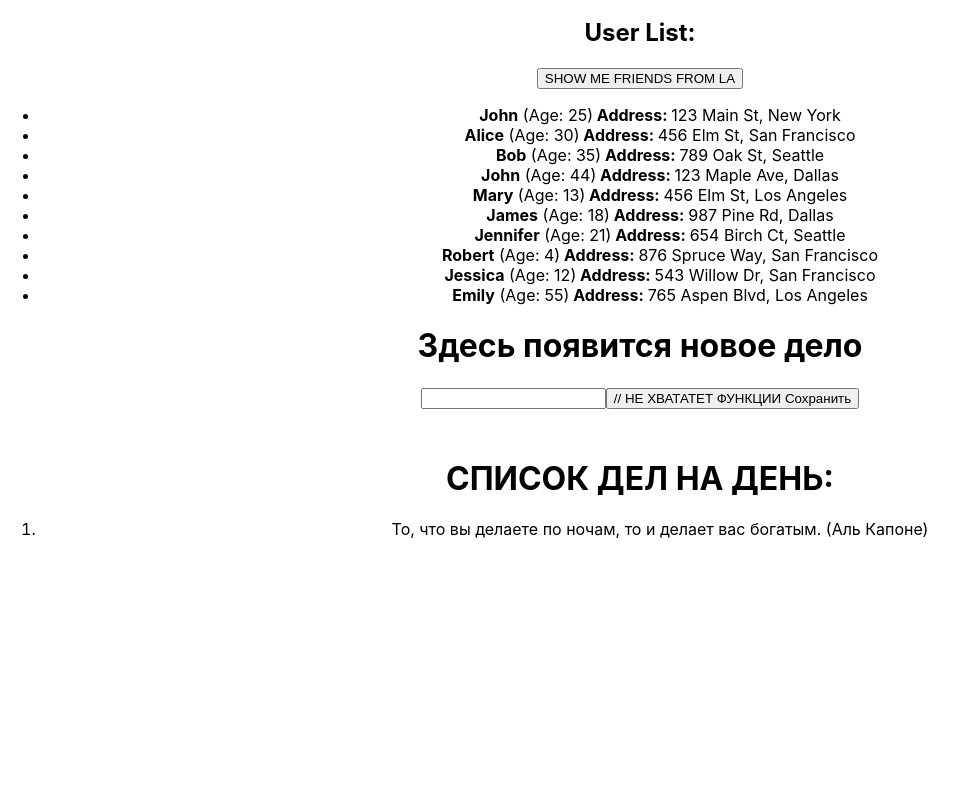
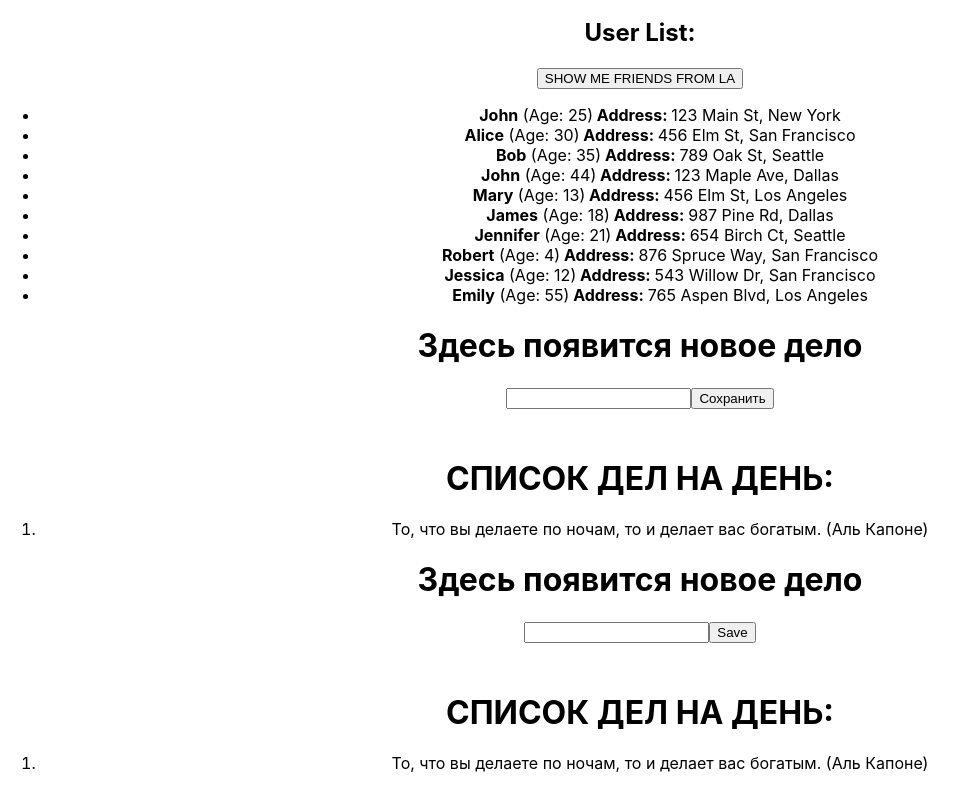
Before and after one commit to mozgova2407/homework, a React (Create React App) app: page / in a window 1280 px wide. Shown: the part 271-1060 px from the top of the page, without its empty margins (0-968 px from the left). Before the commit the page ends 826 px from the top, so only its background shows below. Built offline with nearby package versions, Linux system fonts and the light colour scheme.

Commit message:
HW4 is done

```diff
--- a/src/App.tsx
+++ b/src/App.tsx
@@ -10,7 +10,7 @@
       <HW1 />
       <HW2 />
       <HW3 />
-      {/*<HW4 />*/}
+      <HW4 />
     </div>
   );
 }
--- a/src/HW/3/HW3.tsx
+++ b/src/HW/3/HW3.tsx
@@ -37,14 +37,14 @@
   return (
     <div id={'hw03'}>
       {currentText ? (
-        <h1 id={'hw03-text'}>ЗДЕСЬ ХОТЕЛОСЬ БЫ УВИДЕТЬ ВВОДИМЫЙ ТЕКСТ</h1>
+        <h1 id={'hw03-text'}>{currentText}</h1>
       ) : (
         <h1 id={'hw03-default-text'}>Здесь появится новое дело</h1> // ничего не меняем, здесь все норм
       )}
 
       <input id={'hw03-input'} type="text" value={currentText} onChange={handleChange} />
 
-      <button id={'hw03-button'} onClick={handleSave}> // НЕ ХВАТАТЕТ ФУНКЦИИ
+      <button id={'hw03-button'} onClick={handleSave}>
         Сохранить
       </button>
 
--- a/src/HW/4/Button.tsx
+++ b/src/HW/4/Button.tsx
@@ -1,11 +1,11 @@
 type ButtonPropsType = {
-  callBack: any // НУЖНО ПРОТИПИЗИРОВАТЬ
-  name: any // НУЖНО ПРОТИПИЗИРОВАТЬ
+  callBack:()=> void // НУЖНО ПРОТИПИЗИРОВАТЬ
+  name: string // НУЖНО ПРОТИПИЗИРОВАТЬ
 };
 
 export const Button = (props: ButtonPropsType) => {
   const callBackHandler = () => {
-    // НУЖНО ДОПИСАТЬ
+    props.callBack()// НУЖНО ДОПИСАТЬ
   };
 
   return (
--- a/src/HW/4/HW4.tsx
+++ b/src/HW/4/HW4.tsx
@@ -26,27 +26,27 @@
 
   return (
     <div id={'hw04'}>
-      {/*{currentText ? (*/}
-      {/*  <h1 id={'hw04-text'}>{currentText}</h1>*/}
-      {/*) : (*/}
-      {/*  <h1 id={'hw04-default-text'}>Здесь появится новое дело</h1>*/}
-      {/*)}*/}
+      {currentText ? (
+        <h1 id={'hw04-text'}>{currentText}</h1>
+      ) : (
+        <h1 id={'hw04-default-text'}>Здесь появится новое дело</h1>
+      )}
 
-      {/*<Input НЕ ХВАТАЕТ АРГУМЕНТОВ />*/}
+      <Input setCurrentText={setCurrentText} currentText={currentText} />
 
-      {/*<Button НЕ ХВАТАЕТ АРГУМЕНТОВ />*/}
+      <Button callBack={handleSave} name={"Save"}   />
 
-      {/*<h1 style={{ marginTop: '50px' }}>СПИСОК ДЕЛ НА ДЕНЬ:</h1>*/}
+      <h1 style={{ marginTop: '50px' }}>СПИСОК ДЕЛ НА ДЕНЬ:</h1>
 
-      {/*<ol id={'hw04-tasks'}>*/}
-      {/*  {texts.map((el, index) => {*/}
-      {/*    return (*/}
-      {/*      <li key={index} id={`hw04-task-${index}`} className={ЕСЛИ ЧЕТН ? S.chetNechet : ''}>*/}
-      {/*        {el}*/}
-      {/*      </li>*/}
-      {/*    );*/}
-      {/*  })}*/}
-      {/*</ol>*/}
+      <ol id={'hw04-tasks'}>
+        {texts.map((el, index) => {
+          return (
+            <li key={index} id={`hw04-task-${index}`} className={(index +1)%2 === 0 ? s.chetNechet : ''}>
+              {el}
+            </li>
+          );
+        })}
+      </ol>
     </div>
   );
 };
--- a/src/HW/4/Input.tsx
+++ b/src/HW/4/Input.tsx
@@ -1,14 +1,16 @@
+import {ChangeEvent} from "react";
+
 type InputPropsType = {
-	currentText: any // НУЖНО ПРОТИПИЗИРОВАТЬ
-	setCurrentText: any // НУЖНО ПРОТИПИЗИРОВАТЬ
+	currentText: string // НУЖНО ПРОТИПИЗИРОВАТЬ
+	setCurrentText: (text:string) => void// НУЖНО ПРОТИПИЗИРОВАТЬ
 };
 
 export const Input = (props: InputPropsType) => {
-	const onChangeHandler = (event: 'НУЖНО ПРОТИПИЗИРОВАТЬ') => {
-		// НУЖНО ДОПИСАТЬ
+	const onChangeHandler = (event: ChangeEvent<HTMLInputElement>) => {
+		props.setCurrentText(event.currentTarget.value)// НУЖНО ДОПИСАТЬ
 	};
 
-	// return (
-	//   <input id={'hw04-input'} type="text" value={props.currentText} onChange={onChangeHandler} />
-	// );
+	return (
+	  <input id={'hw04-input'} type="text" value={props.currentText} onChange={onChangeHandler} />
+	);
 };
```
